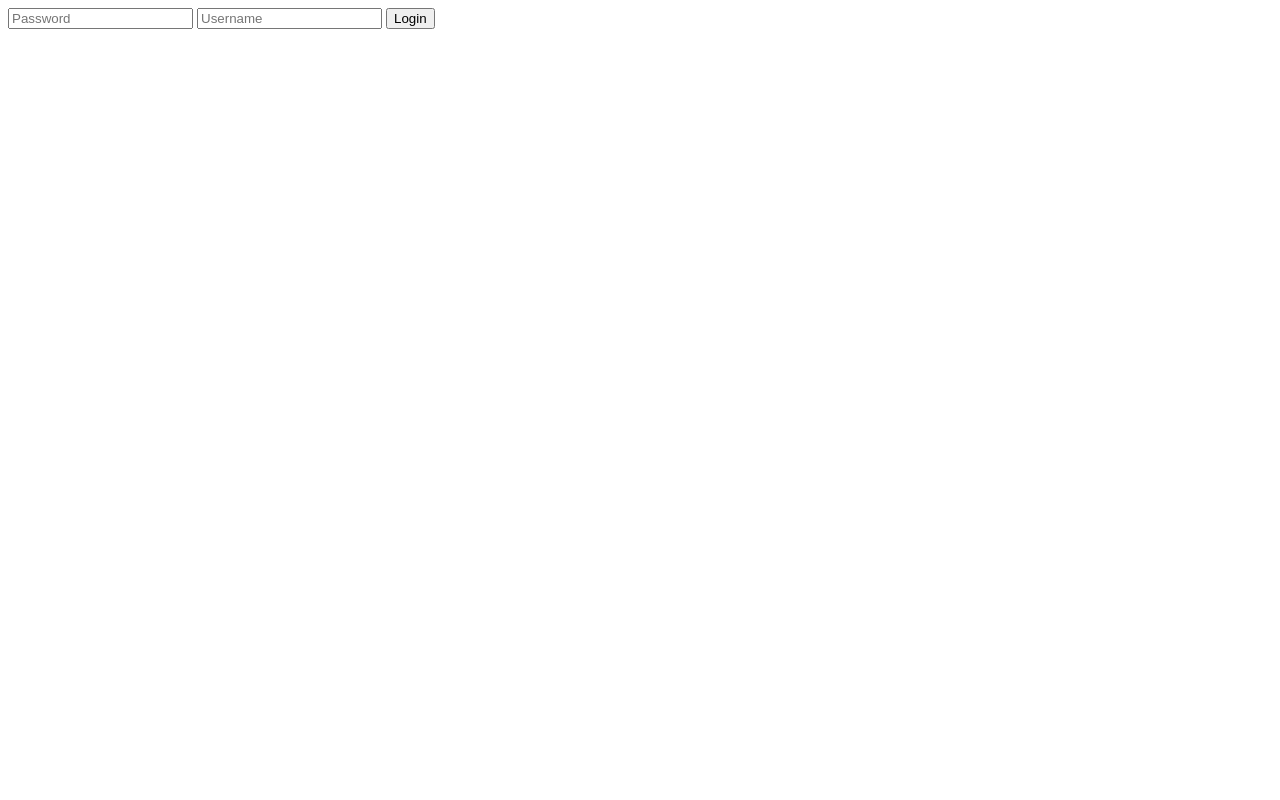
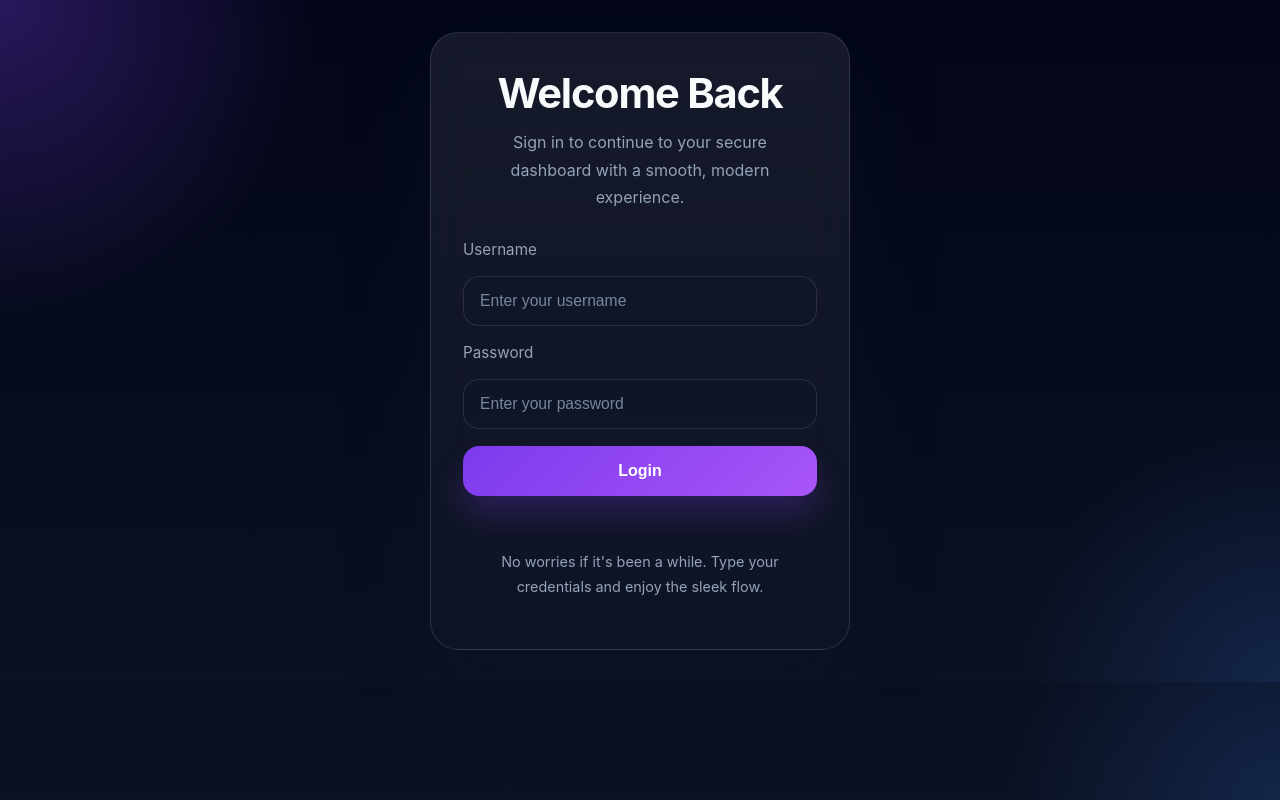
Before and after one commit to Rohan-devv/Authenication-app-frontend, a plain HTML site: page index.html in a window 1280 px wide. Drawn offline with Linux system fonts and the light colour scheme.

Commit message:
UI update
Co-authored-by: Copilot <copilot@github.com>

```diff
--- a/index.html
+++ b/index.html
@@ -3,24 +3,165 @@
 <head>
     <meta charset="UTF-8">
     <meta name="viewport" content="width=device-width, initial-scale=1.0">
-    <title>Document</title>
+    <title>Login</title>
+    <style>
+        :root {
+            --bg-primary: #0f172a;
+            --bg-secondary: #111827;
+            --panel: rgba(15, 23, 42, 0.85);
+            --panel-border: rgba(255, 255, 255, 0.14);
+            --accent: #7c3aed;
+            --accent-strong: #a855f7;
+            --text: #f8fafc;
+            --muted: #94a3b8;
+            --error: #fb7185;
+            --shadow: 0 30px 80px rgba(15, 23, 42, 0.35);
+        }
+
+        * {
+            box-sizing: border-box;
+        }
+
+        html, body {
+            margin: 0;
+            min-height: 100%;
+            font-family: Inter, ui-sans-serif, system-ui, -apple-system, BlinkMacSystemFont, 'Segoe UI', sans-serif;
+            color: var(--text);
+            background: radial-gradient(circle at top left, rgba(124, 58, 237, 0.32), transparent 22%),
+                        radial-gradient(circle at bottom right, rgba(59, 130, 246, 0.18), transparent 18%),
+                        linear-gradient(180deg, #020617 0%, #0b1122 100%);
+        }
+
+        body {
+            display: grid;
+            place-items: center;
+            padding: 2rem;
+        }
+
+        .page-shell {
+            width: min(420px, 100%);
+            padding: 2.2rem 2rem;
+            border-radius: 28px;
+            background: linear-gradient(180deg, rgba(255,255,255,0.08), rgba(255,255,255,0.02));
+            border: 1px solid rgba(255,255,255,0.12);
+            box-shadow: var(--shadow);
+            backdrop-filter: blur(20px);
+        }
+
+        .brand {
+            text-align: center;
+            margin-bottom: 1.8rem;
+        }
+
+        .brand h1 {
+            margin: 0;
+            font-size: clamp(2rem, 4vw, 2.6rem);
+            letter-spacing: -0.03em;
+        }
+
+        .brand p {
+            margin: 0.7rem auto 0;
+            color: var(--muted);
+            max-width: 18rem;
+            line-height: 1.7;
+        }
+
+        form {
+            display: grid;
+            gap: 1.05rem;
+        }
+
+        label {
+            font-size: 0.95rem;
+            color: var(--muted);
+        }
+
+        input {
+            width: 100%;
+            padding: 0.95rem 1rem;
+            border-radius: 16px;
+            border: 1px solid rgba(148, 163, 184, 0.18);
+            background: rgba(15, 23, 42, 0.76);
+            color: var(--text);
+            font-size: 0.98rem;
+            transition: transform 0.2s ease, border-color 0.2s ease, box-shadow 0.2s ease;
+        }
+
+        input::placeholder {
+            color: rgba(148, 163, 184, 0.8);
+        }
+
+        input:focus {
+            outline: none;
+            border-color: rgba(124, 58, 237, 0.95);
+            box-shadow: 0 0 0 4px rgba(124, 58, 237, 0.14);
+            transform: translateY(-1px);
+        }
+
+        button {
+            width: 100%;
+            border: none;
+            border-radius: 16px;
+            padding: 1rem 1.1rem;
+            font-size: 1rem;
+            font-weight: 700;
+            color: #fff;
+            background: linear-gradient(135deg, var(--accent), var(--accent-strong));
+            cursor: pointer;
+            transition: transform 0.2s ease, box-shadow 0.2s ease, filter 0.2s ease;
+            box-shadow: 0 18px 30px rgba(124, 58, 237, 0.24);
+        }
+
+        button:hover {
+            transform: translateY(-2px);
+            filter: brightness(1.05);
+        }
+
+        #login-message {
+            margin-top: 1rem;
+            min-height: 1.2rem;
+            text-align: center;
+            color: var(--error);
+            font-size: 0.98rem;
+            letter-spacing: 0.01em;
+        }
+
+        .hint {
+            color: var(--muted);
+            font-size: 0.9rem;
+            text-align: center;
+            margin-top: 1.2rem;
+            line-height: 1.7;
+        }
+
+        @media (max-width: 400px) {
+            .page-shell {
+                padding: 1.6rem 1.4rem;
+            }
+        }
+    </style>
 </head>
 <body>
+    <section class="page-shell">
+        <div class="brand">
+            <h1>Welcome Back</h1>
+            <p>Sign in to continue to your secure dashboard with a smooth, modern experience.</p>
+        </div>
 
-    <form id="loginForm">
+        <form id="loginForm">
+            <label for="username">Username</label>
+            <input id="username" type="text" placeholder="Enter your username" name="username" required />
 
-    <input type="password" placeholder="Password" name="password" required />
+            <label for="password">Password</label>
+            <input id="password" type="password" placeholder="Enter your password" name="password" required />
 
-      <input type="text" placeholder="Username" name="username" required />
+            <button type="submit">Login</button>
+        </form>
 
-
-      <button type="submit">Login</button>
-    </form>
-
-    <p id = "login-message"></p>
+        <p id="login-message"></p>
+        <p class="hint">No worries if it's been a while. Type your credentials and enjoy the sleek flow.</p>
+    </section>
 
     <script src="app.js"></script>
-
-
 </body>
 </html>
```
